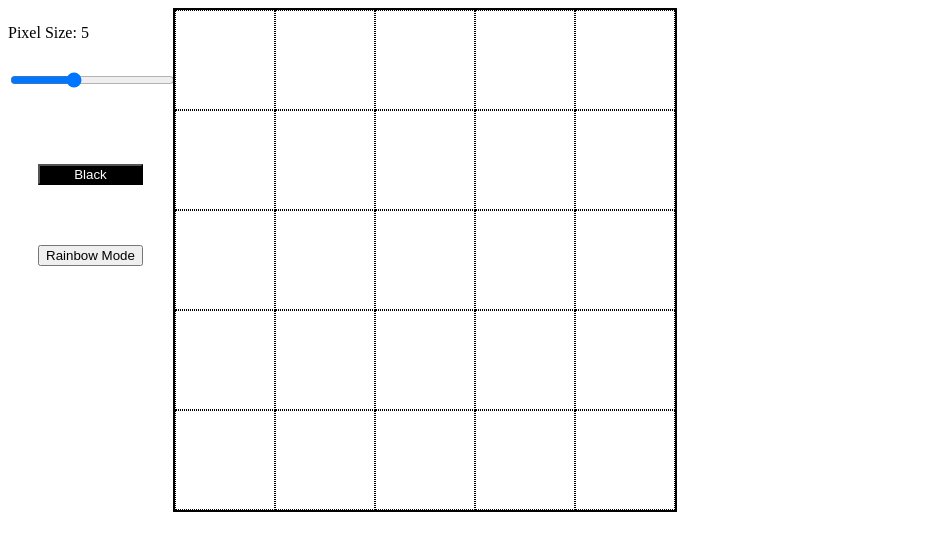
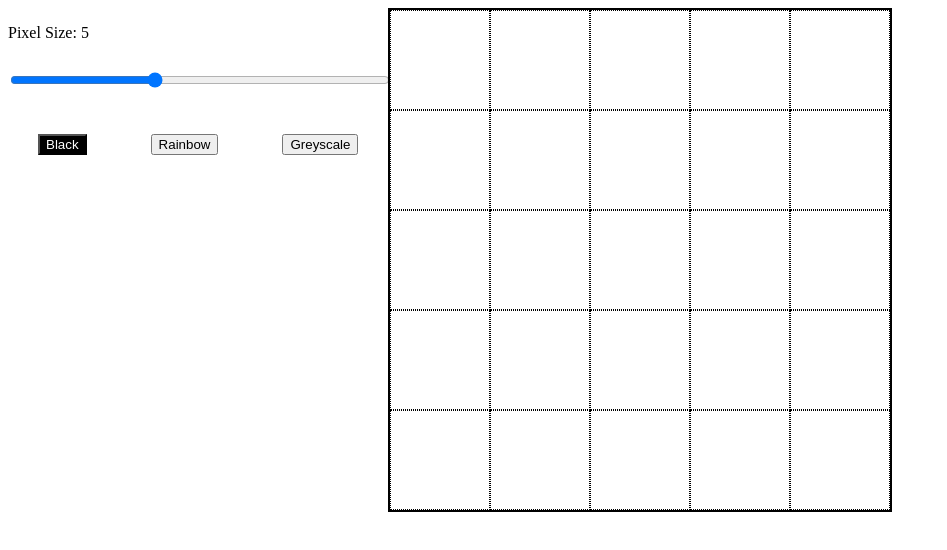
Before and after one commit to jperr10/etch-a-sketch, a plain HTML site: page index.html in a window 1280 px wide. Shown: the whole page, without its empty margins (0-947 px from the left). Drawn offline with Linux system fonts and the light colour scheme.

Commit message:
Add button for greyscale mode

```diff
--- a/etch-a-sketch.js
+++ b/etch-a-sketch.js
@@ -2,8 +2,10 @@ const grid = document.querySelector('#grid');
 const slider = document.getElementById("gridRange");
 const sizeValue = document.getElementById("sizeValue");
 sizeValue.textContent = slider.value;
+const styleOptions = document.getElementById("style-options");
 const blackButton = document.getElementById("black-button");
 const rainbowButton = document.getElementById("rainbow-button");
+const greyscaleButton = document.getElementById("greyscale-button");
 blackButton.classList.toggle('active');
 
 let boxes = [];
@@ -65,6 +67,7 @@ function changeToBlackMode() {
         return;
     };
     toggleActiveButton();
+    blackButton.classList.toggle('active');
 }
 
 function changeToRainbowMode() {
@@ -73,11 +76,23 @@ function changeToRainbowMode() {
         return;
     };
     toggleActiveButton();
+    rainbowButton.classList.toggle('active');
+}
+
+function changeToGreyscaleMode() {
+    grid.setAttribute('class', 'greyscale');
+    if (greyscaleButton.getAttribute('class') === 'active') {
+        return;
+    };
+    toggleActiveButton();
+    greyscaleButton.classList.toggle('active');
 }
 
 function toggleActiveButton() {
-    blackButton.classList.toggle('active');
-    rainbowButton.classList.toggle('active');
+    const buttons = document.querySelectorAll("button");
+    buttons.forEach((button) => {
+        button.classList.remove("active")
+    })
 }
 
 function simpleBlack(square) {
--- a/index.html
+++ b/index.html
@@ -13,9 +13,10 @@
             <p>Pixel Size: <span id="sizeValue"></span></p>
             <input type="range" min="2" max="10" value="5" class="slider" id="gridRange">
         </div>
-        <div class="style-options">
+        <div id="style-options">
             <button id="black-button" onclick="changeToBlackMode()">Black</button>
-            <button id="rainbow-button" onclick="changeToRainbowMode()">Rainbow Mode</button>
+            <button id="rainbow-button" onclick="changeToRainbowMode()">Rainbow</button>
+            <button id="greyscale-button" onclick="changeToGreyscaleMode()">Greyscale</button>
         </div>
         </div>
 
```
